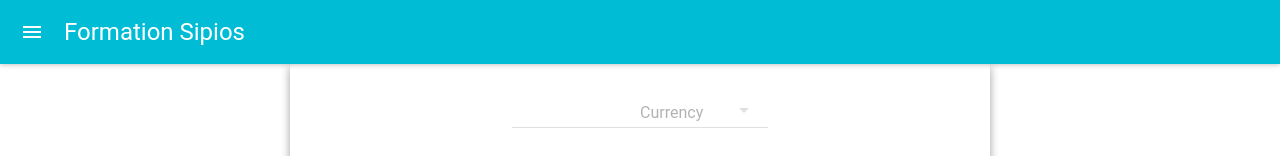
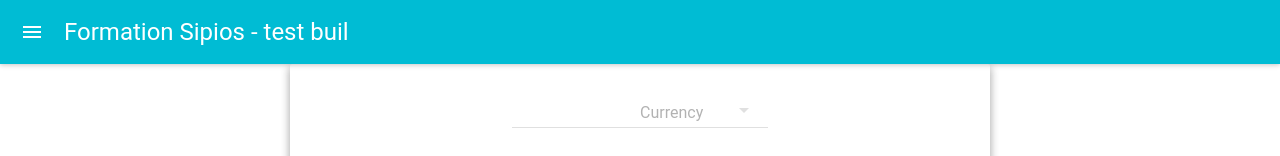
Before and after one commit to alexadrien/simplereactapp, a React (Create React App) app: page / in a window 1280 px wide. Shown: the top 156 px of the page. Built offline with nearby package versions, Linux system fonts and the light colour scheme.

Commit message:
update index.js for shipit test

```diff
--- a/src/App.js
+++ b/src/App.js
@@ -99,7 +99,7 @@ class App extends Component {
   render() {
     return (<MuiThemeProvider>
       <div>
-        <AppBar title="Formation Sipios"/>
+        <AppBar title="Formation Sipios - test buil"/>
         <Paper className="paper" zDepth={2}>
           <div id="requestSettings">
             <SelectField onChange={this.handleCurrencyChange} value={this.state.currencyValue} floatingLabelText="Currency">
```
